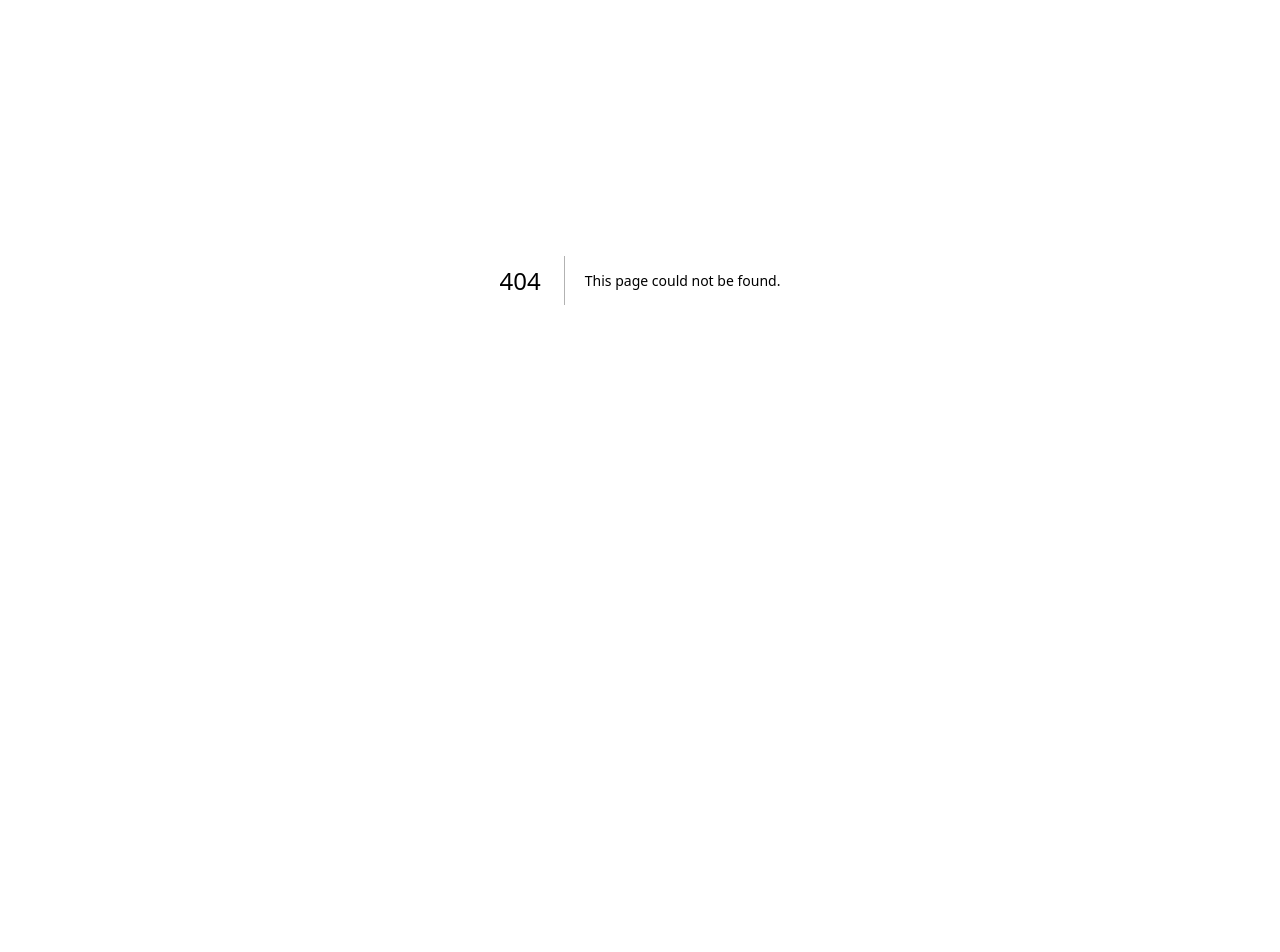
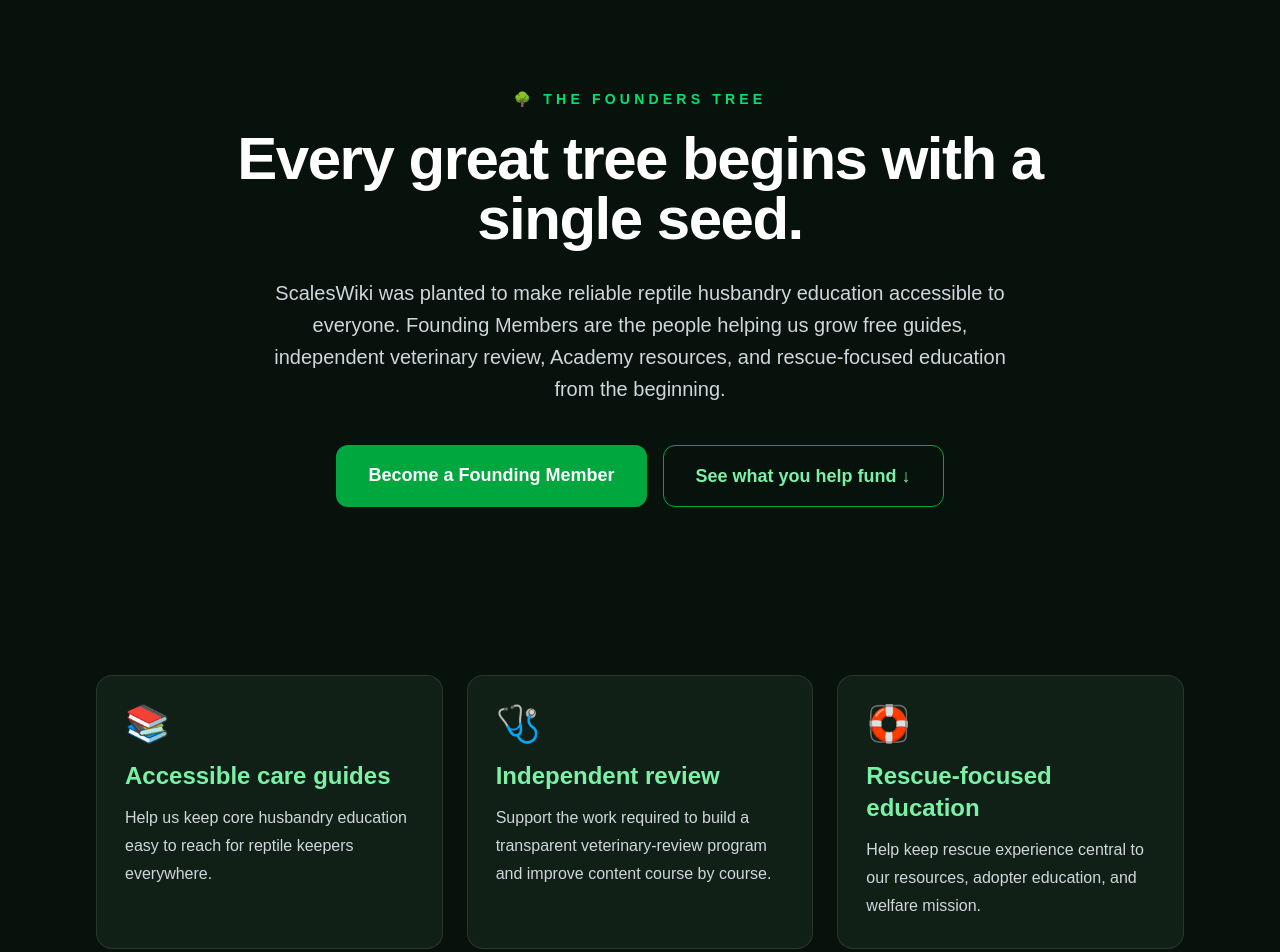
Before and after one commit to scalesandtailsrescue72-star/scaleswiki, a Next.js app: page /founders-tree in a window 1280 px wide. Before the commit this address had no page. Shown: the part 120-1072 px from the top of the page. Before the commit the page ends 800 px from the top, so only its background shows below. Built offline with nearby package versions, Linux system fonts and the light colour scheme; no server answers.

Commit message:
Add Founders Tree campaign page

```diff
--- /dev/null
+++ b/app/founders-tree/page.tsx
@@ -0,0 +1,111 @@
+import Link from "next/link";
+import { Navbar } from "@/app/components/Navbar";
+import { Footer } from "@/app/components/Footer";
+
+const tiers = [
+  {
+    icon: "🌱",
+    name: "Seed",
+    subtitle: "Plant the first root.",
+    benefits: ["Your name on the Founders Tree", "Early access to new care guides", "Members-only mission updates"],
+  },
+  {
+    icon: "🌿",
+    name: "Branch",
+    subtitle: "Grow with the Academy.",
+    benefits: ["Everything in Seed", "Full Academy access when membership launches", "Complete printable library", "Founding Member badge on your profile"],
+  },
+  {
+    icon: "🌳",
+    name: "Canopy",
+    subtitle: "Help shade the whole tree.",
+    benefits: ["Everything in Branch", "Annual rescue impact report", "Name in the Canopy thank-you", "Founding Member certificate"],
+  },
+];
+
+export default function FoundersTreePage() {
+  return (
+    <main className="min-h-screen bg-[#08120D] text-white">
+      <Navbar />
+
+      <section className="mx-auto max-w-6xl px-6 py-20 text-center lg:px-8 lg:py-28">
+        <p className="text-sm font-semibold uppercase tracking-[0.3em] text-green-400">🌳 The Founders Tree</p>
+        <h1 className="mx-auto mt-5 max-w-4xl text-5xl font-bold tracking-tight sm:text-6xl">Every great tree begins with a single seed.</h1>
+        <p className="mx-auto mt-7 max-w-3xl text-lg leading-8 text-gray-300 sm:text-xl">
+          ScalesWiki was planted to make reliable reptile husbandry education accessible to everyone. Founding Members are the people helping us grow free guides, independent veterinary review, Academy resources, and rescue-focused education from the beginning.
+        </p>
+        <div className="mt-10 flex flex-col justify-center gap-4 sm:flex-row">
+          <Link href="/auth/register" className="rounded-xl bg-green-600 px-8 py-4 text-lg font-semibold transition hover:bg-green-500">Become a Founding Member</Link>
+          <a href="#what-you-fund" className="rounded-xl border border-green-600 px-8 py-4 text-lg font-semibold text-green-300 transition hover:bg-green-950/50">See what you help fund ↓</a>
+        </div>
+      </section>
+
+      <section id="what-you-fund" className="mx-auto max-w-6xl px-6 py-14 lg:px-8">
+        <div className="grid gap-6 md:grid-cols-3">
+          {[
+            ["📚", "Accessible care guides", "Help us keep core husbandry education easy to reach for reptile keepers everywhere."],
+            ["🩺", "Independent review", "Support the work required to build a transparent veterinary-review program and improve content course by course."],
+            ["🛟", "Rescue-focused education", "Help keep rescue experience central to our resources, adopter education, and welfare mission."],
+          ].map(([icon, title, body]) => (
+            <article key={title} className="rounded-2xl border border-white/10 bg-[#102017] p-7">
+              <div className="text-4xl">{icon}</div>
+              <h2 className="mt-4 text-2xl font-semibold text-green-300">{title}</h2>
+              <p className="mt-3 leading-7 text-gray-300">{body}</p>
+            </article>
+          ))}
+        </div>
+      </section>
+
+      <section className="mx-auto max-w-5xl px-6 py-16 text-center lg:px-8">
+        <h2 className="text-4xl font-bold">Why “Founding” matters</h2>
+        <p className="mx-auto mt-6 max-w-3xl text-lg leading-8 text-gray-300">
+          A resource like ScalesWiki is built by the first people who believe in it. Founding Member recognition is reserved for supporters who were here while the library, Academy, community, and review network were still taking root.
+        </p>
+        <p className="mt-7 text-xl font-medium text-green-300">Every supporter adds a new leaf. Every partnership grows another branch.</p>
+      </section>
+
+      <section className="mx-auto max-w-7xl px-6 py-16 lg:px-8">
+        <div className="grid gap-6 lg:grid-cols-3">
+          {tiers.map((tier) => (
+            <article key={tier.name} className="rounded-3xl border border-white/10 bg-[#101B15] p-8">
+              <div className="text-4xl">{tier.icon}</div>
+              <p className="mt-4 text-sm uppercase tracking-[0.22em] text-green-400">Founding tier</p>
+              <h2 className="mt-2 text-3xl font-bold">{tier.name}</h2>
+              <p className="mt-2 text-gray-400">{tier.subtitle}</p>
+              <p className="mt-6 rounded-lg border border-amber-500/20 bg-amber-500/10 px-4 py-3 text-sm text-amber-200">Launch pricing will be announced before paid membership opens.</p>
+              <ul className="mt-6 space-y-3 text-left text-gray-300">
+                {tier.benefits.map((benefit) => <li key={benefit}>✓ {benefit}</li>)}
+              </ul>
+              <Link href="/auth/register" className="mt-8 inline-flex w-full justify-center rounded-xl bg-green-600 px-6 py-3 font-semibold transition hover:bg-green-500">Create your ScalesWiki account</Link>
+            </article>
+          ))}
+        </div>
+      </section>
+
+      <section className="mx-auto max-w-4xl px-6 py-16 lg:px-8">
+        <h2 className="text-center text-4xl font-bold">Founding Member FAQ</h2>
+        <div className="mt-10 space-y-5">
+          {[
+            ["What does my membership support?", "The goal is to help ScalesWiki expand accessible care guides, pursue independent veterinary review, grow educational resources, and strengthen its rescue-focused mission. Exact allocations will be communicated transparently as membership launches."],
+            ["Is this the same as being a community contributor?", "No. Founding Member recognizes financial support. Founding Contributor will recognize people who help improve ScalesWiki through useful feedback, discussion, review, or community participation. Someone can be one, the other, or both."],
+            ["Are the care guides going behind a paywall?", "Our core mission is to keep essential husbandry education broadly accessible. Membership is intended to support and expand that mission, not replace it."],
+            ["Can I join before paid tiers launch?", "Yes. Create a ScalesWiki account now and we can notify you when Founding Membership opens."],
+          ].map(([question, answer]) => (
+            <div key={question} className="rounded-2xl border border-white/10 bg-[#102017] p-6">
+              <h3 className="text-xl font-semibold text-green-300">{question}</h3>
+              <p className="mt-3 leading-7 text-gray-300">{answer}</p>
+            </div>
+          ))}
+        </div>
+      </section>
+
+      <section className="mx-auto max-w-5xl px-6 py-20 text-center lg:px-8">
+        <h2 className="text-4xl font-bold">Be part of the origin story.</h2>
+        <p className="mx-auto mt-5 max-w-2xl text-lg leading-8 text-gray-300">Create your account now and be ready when Founding Membership opens.</p>
+        <Link href="/auth/register" className="mt-8 inline-flex rounded-xl bg-green-600 px-8 py-4 text-lg font-semibold transition hover:bg-green-500">Join ScalesWiki</Link>
+      </section>
+
+      <Footer />
+    </main>
+  );
+}
```
